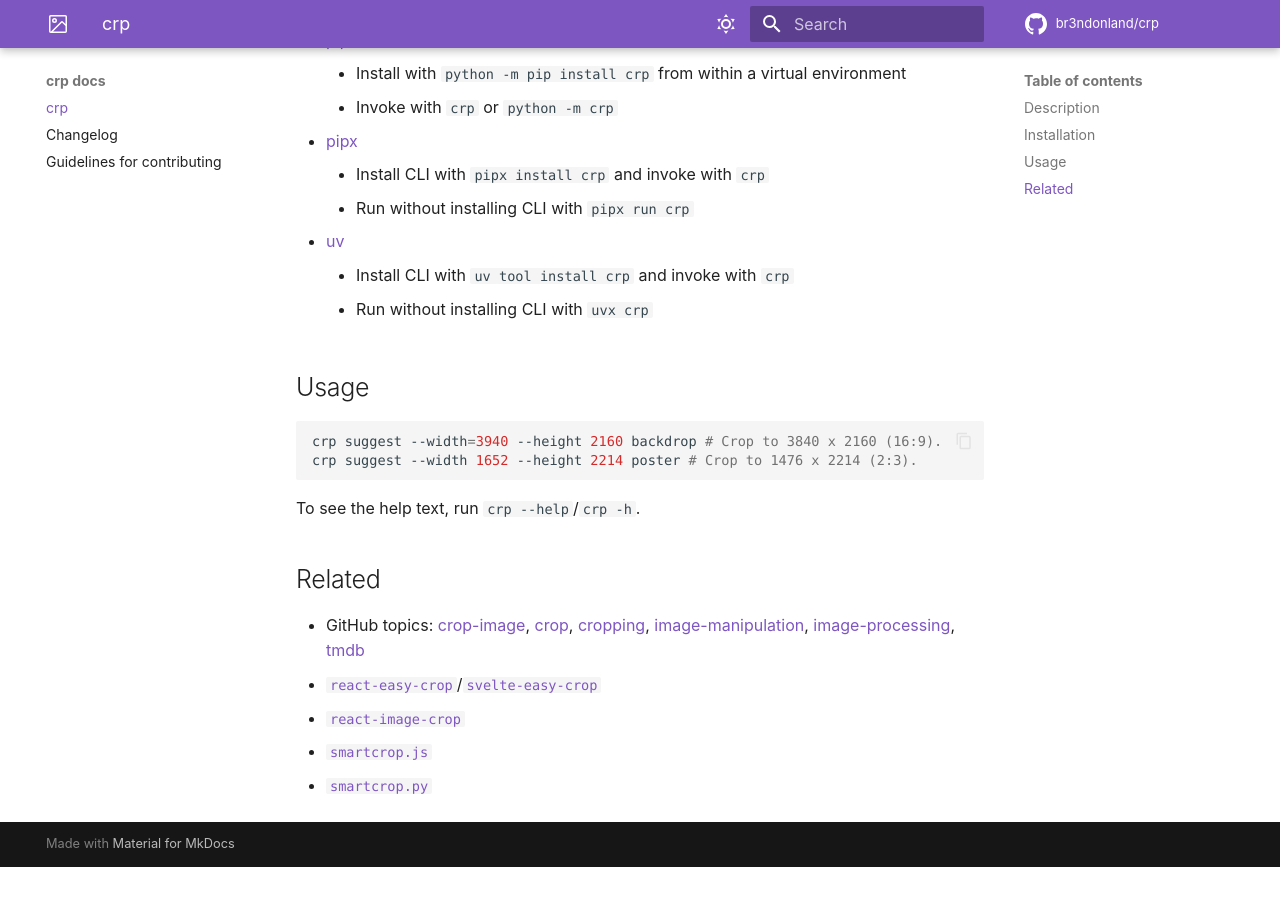
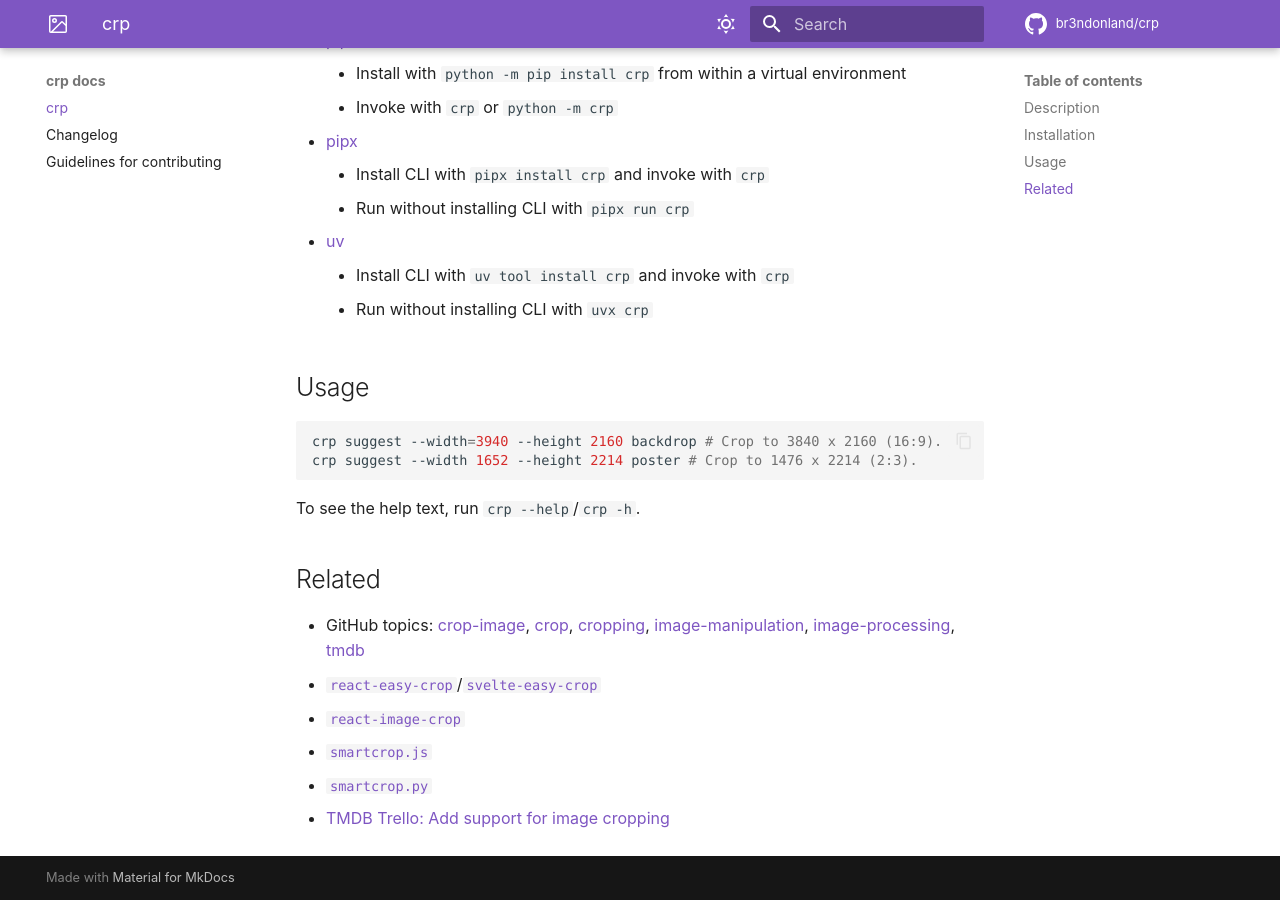
Before and after one commit to br3ndonland/crp, an MkDocs documentation site: the page built from docs/index.md, in a window 1280 px wide and 900 px high, scrolled down 531 px. Built offline with MkDocs 1.6.1 and Material for MkDocs 9.7.7, drawn with Linux system fonts in a browser that asks for light colours; comment, search, counter and statistics services are not loaded; before the commit the page ends 1398 px from its top, so only the background shows below that.

Commit message:
Add TMDB auto-cropping Trello link to README
If TMDB adds an auto-cropping feature, it does not obviate this project.
Images often need further editing beyond just brute-force auto-cropping.

```diff
--- a/docs/index.md
+++ b/docs/index.md
@@ -45,3 +45,4 @@ To see the help text, run `crp --help`/`crp -h`.
 - [`react-image-crop`](https://github.com/DominicTobias/react-image-crop)
 - [`smartcrop.js`](https://github.com/jwagner/smartcrop.js)
 - [`smartcrop.py`](https://github.com/smartcrop/smartcrop.py)
+- [TMDB Trello: Add support for image cropping](https://trello.com/c/9nVLokdG/237-add-support-for-image-cropping)
```
